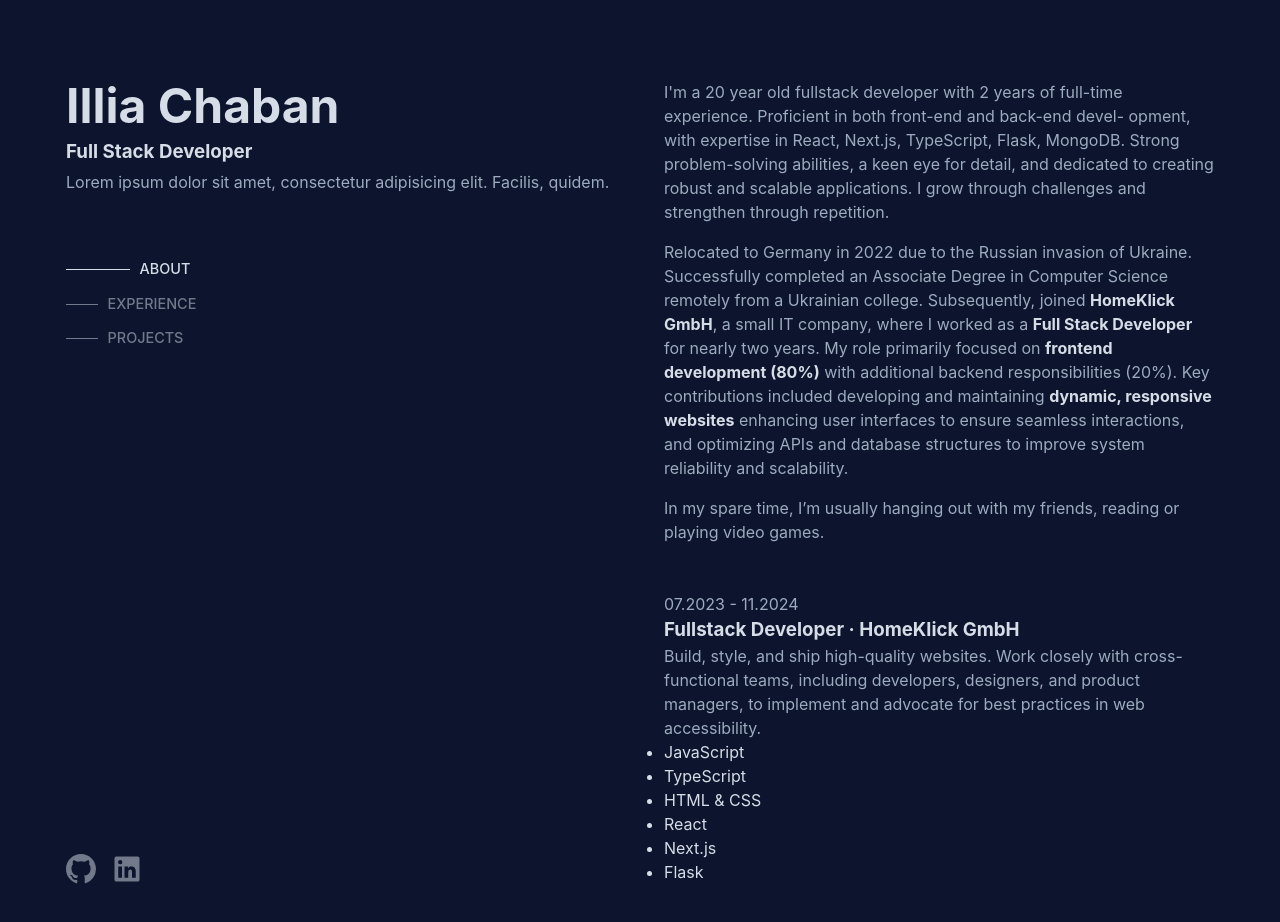
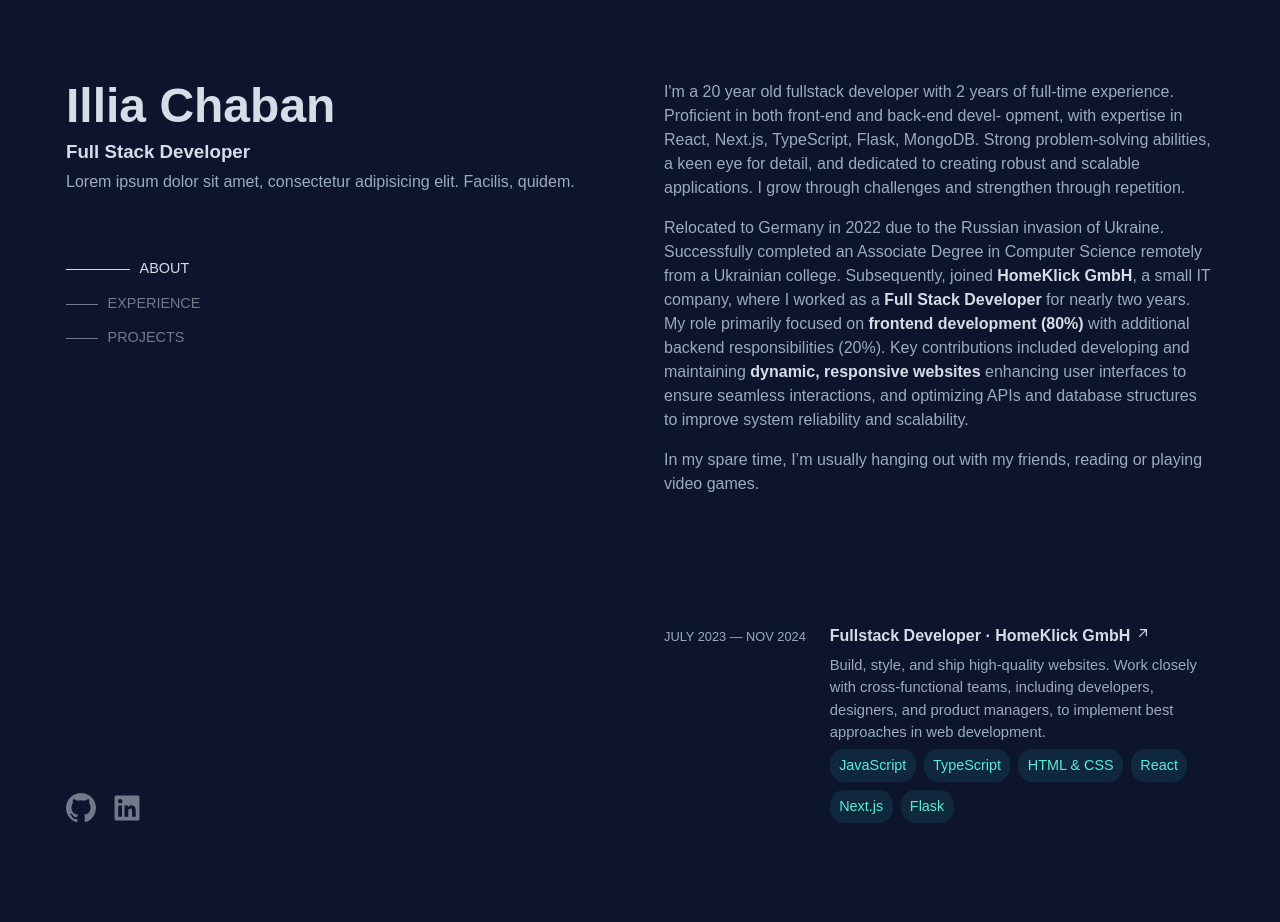
Before and after one commit to Illmix/illia-chaban, a React (Vite) app: page / in a window 1280 px wide. Shown: the top 922 px of the page. Built offline with nearby package versions, Linux system fonts and the light colour scheme.

Commit message:
add styles and animations to experience

```diff
--- a/src/App.css
+++ b/src/App.css
@@ -1,11 +1,3 @@
-.animate {
-    transition: var(--transition);
-}
-
-.heading-color {
-    color: var(--heading-color);
-}
-
 .layout-container {
     max-width: var(--page-width);
     display: flex;
@@ -30,7 +22,7 @@
 
 .right-side {
     align-items: flex-end;
-    gap: 3rem;
+    gap: 8rem;
 }
 
 .header {
@@ -107,10 +99,78 @@
 }
 
 
-.summary-container {
+.summary-container, .experience-container {
     display: flex;
     flex-direction: column;
     gap: 1rem;
+}
+
+.experience-item {
+    display: flex;
+    gap: 1.5rem;
+    cursor: pointer;
+    position: relative;
+}
+
+.experience-item:before {
+    content: '';
+    position: absolute;
+    left: -5%;
+    top: -5%;
+    width: 110%;
+    height: 110%;
+    box-shadow: 0 0 6px rgba(255, 255, 255, 0.2);
+    border-radius: 8px;
+    background-color: rgba(148,163,184,0.1);
+    opacity: 0;
+    transition: var(--transition);
+}
+
+.experience-item:hover:before {
+    opacity: 1;
+    transform: translateY(-5px);
+}
+
+.experience-item:hover h3{
+    color: rgb(94 234 212);
+}
+
+.experience-dates {
+    text-wrap: nowrap;
+    font-size: .8rem;
+    text-align: left;
+    margin-top: .2rem;
+}
+
+.experience-description {
+    display: flex;
+    flex-direction: column;
+    gap: .4rem;
+    flex-grow: 1;
+}
+
+.experience-description h3 {
+    font-size: 1rem;
+}
+
+.experience-text {
+    font-size: .92rem;
+}
+
+.technologies-list {
+    display: flex;
+    flex-wrap: wrap;
+    gap: .5rem;
+    list-style-type: none;
+    color: rgb(94 234 212);
+}
+
+.technologies-item {
+    background-color: rgba(45,212,191,.1);
+    font-size: .9rem;
+    border-radius: 1em;
+    padding: .4em .65em;
+    font-weight: 500;
 }
 
 @media screen and (max-width: 1050px) {
--- a/src/index.css
+++ b/src/index.css
@@ -11,9 +11,9 @@
   --text-color: rgb(156, 171, 189);
   --page-width: 1280px;
   --transition: 0.1s ease-out;
-  font-family: Inter, system-ui, Roboto, Avenir, Helvetica, Arial, sans-serif;
+  font-family: Arial, sans-serif;
   line-height: 1.5;
-  font-weight: 400;
+  font-weight: 500;
   color-scheme: light dark;
   background-color: var(--bg-color);
 
@@ -31,11 +31,12 @@ a {
   font-weight: 500;
   text-decoration: none;
   font-size: .9rem;
+  color: inherit;
 }
 
 body {
   margin: 0;
-  color: var(--heading-color);
+  color: var(--text-color);
 }
 
 h1 {
@@ -44,5 +45,17 @@ h1 {
 }
 
 span, p {
+  color: inherit;
+}
+
+.animate {
+  transition: var(--transition);
+}
+
+.heading {
+  color: var(--heading-color);
+}
+
+.text {
   color: var(--text-color);
 }
--- a/src/sections/left-side/components/header/components/HeaderInfo.tsx
+++ b/src/sections/left-side/components/header/components/HeaderInfo.tsx
@@ -7,7 +7,7 @@ const HeaderInfo = () => {
             <h3>
                 Full Stack Developer
             </h3>
-            <span>
+            <span className="text">
                 Lorem ipsum dolor sit amet, consectetur adipisicing elit. Facilis, quidem.
             </span>
         </div>
--- a/src/sections/right-side/components/Experience.tsx
+++ b/src/sections/right-side/components/Experience.tsx
@@ -3,16 +3,26 @@ const technologies = ["JavaScript", "TypeScript", "HTML & CSS", "React", "Next.j
 const Experience = () => {
     return (
         <div className="experience-container">
-            <div className="experience-item">
+            <a href="https://home-klick.de" target="_blank">
+                <div className="experience-item animate">
                 <span className="experience-dates">
-                    07.2023 - 11.2024
+                    JULY 2023 — NOV 2024
                 </span>
                     <div className="experience-description">
-                    <h3>Fullstack Developer · HomeKlick GmbH</h3>
+                        <h3 className="heading animate"><span>Fullstack Developer · HomeKlick GmbH </span><span><svg
+                            width="1rem" xmlns="http://www.w3.org/2000/svg"
+                            viewBox="0 0 20 20"
+                            fill="currentColor"
+                            className="inline-block h-4 w-4 shrink-0 transition-transform group-hover/link:-translate-y-1 group-hover/link:translate-x-1 group-focus-visible/link:-translate-y-1 group-focus-visible/link:translate-x-1 motion-reduce:transition-none ml-1 translate-y-px"
+                            aria-hidden="true"><path
+                            fill-rule="evenodd"
+                            d="M5.22 14.78a.75.75 0 001.06 0l7.22-7.22v5.69a.75.75 0 001.5 0v-7.5a.75.75 0 00-.75-.75h-7.5a.75.75 0 000 1.5h5.69l-7.22 7.22a.75.75 0 000 1.06z"
+                            clip-rule="evenodd"></path></svg></span></h3>
                         <p className="experience-text">
                             Build, style, and ship high-quality websites.
-                        Work closely with cross-functional teams, including developers, designers, and product managers,
-                        to implement and advocate for best practices in web accessibility.
+                            Work closely with cross-functional teams, including developers, designers, and product
+                            managers,
+                            to implement best approaches in web development.
                         </p>
                         <div className="technologies">
                             <ul className="technologies-list">
@@ -27,6 +37,7 @@ const Experience = () => {
                         </div>
                     </div>
                 </div>
+            </a>
         </div>
     );
 };
--- a/src/sections/right-side/components/Summary.tsx
+++ b/src/sections/right-side/components/Summary.tsx
@@ -9,14 +9,14 @@ const Summary = () => {
             </p>
             <p className="summary-text">
                 Relocated to Germany in 2022 due to the Russian invasion of Ukraine. Successfully completed an
-                Associate Degree in Computer Science remotely from a Ukrainian college. Subsequently, joined <strong className="heading-color">HomeKlick
-                GmbH</strong>, a small IT company, where I worked as a <strong className="heading-color">Full Stack Developer</strong> for nearly
+                Associate Degree in Computer Science remotely from a Ukrainian college. Subsequently, joined <strong className="heading">HomeKlick
+                GmbH</strong>, a small IT company, where I worked as a <strong className="heading">Full Stack Developer</strong> for nearly
                 two years. My
                 role primarily focused
-                on <strong className="heading-color">frontend development (80%)</strong> with additional backend responsibilities (20%). Key
+                on <strong className="heading">frontend development (80%)</strong> with additional backend responsibilities (20%). Key
                 contributions included
                 developing
-                and maintaining <strong className="heading-color">dynamic, responsive websites</strong> enhancing user interfaces to ensure
+                and maintaining <strong className="heading">dynamic, responsive websites</strong> enhancing user interfaces to ensure
                 seamless interactions,
                 and optimizing APIs and database structures to improve system reliability and scalability.
             </p>
```
Lines whose indentation alone changed are shown as unchanged.
